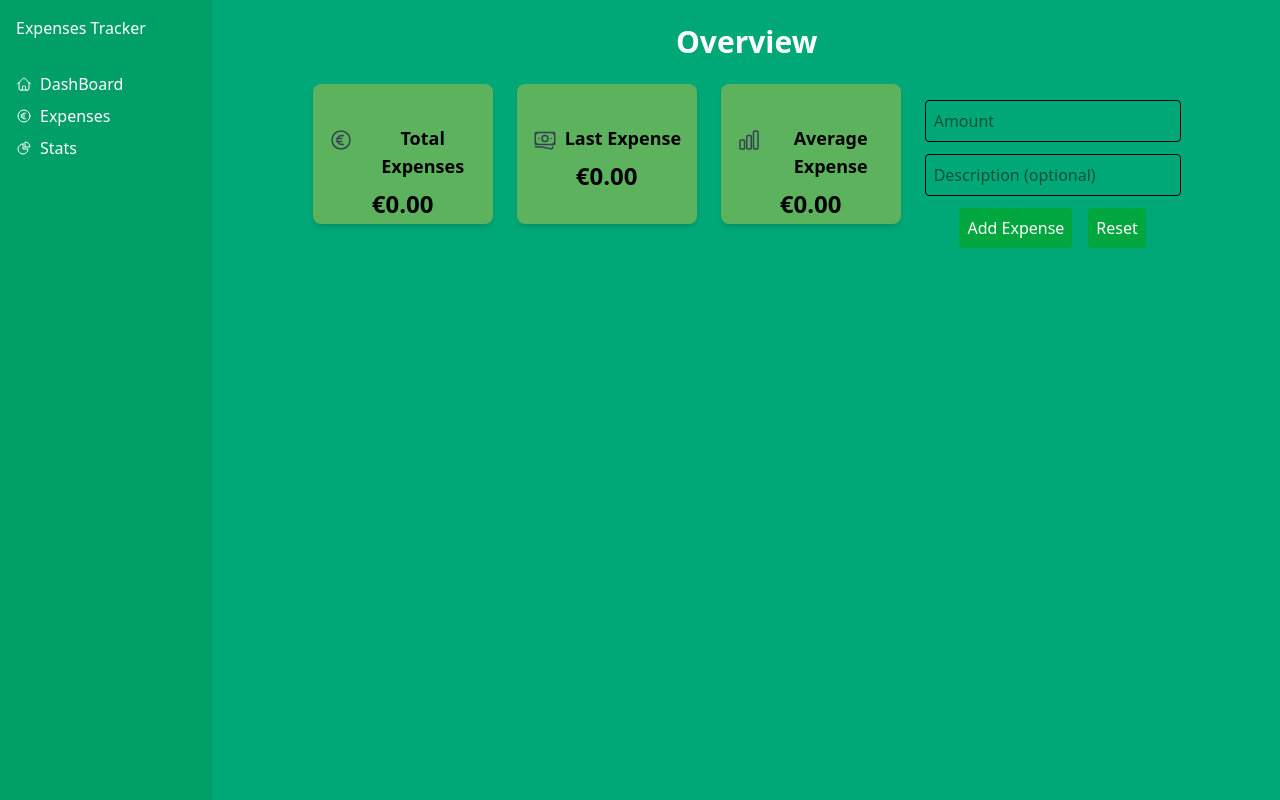
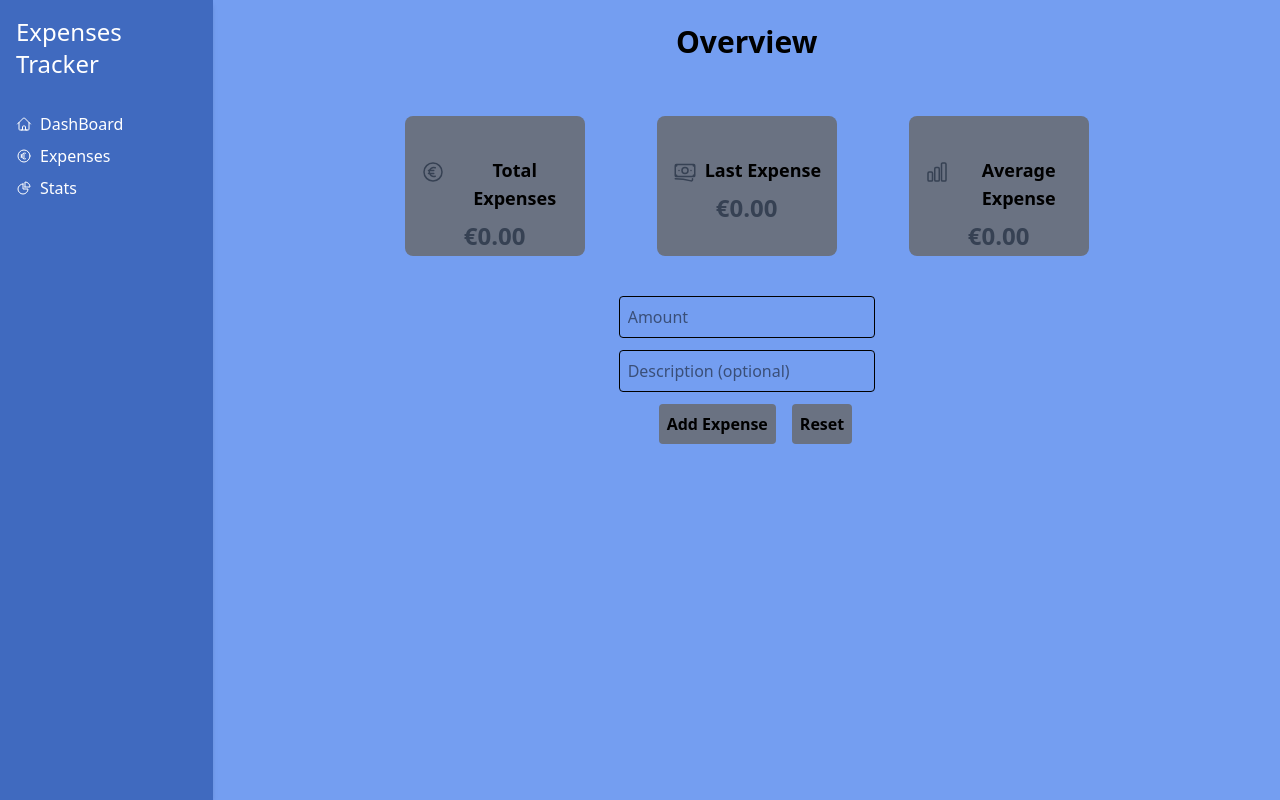
Before and after one commit to QDeinmaar/ReactWEbSite, a React (Vite) app: page /Dash in a window 1280 px wide. Built offline with nearby package versions, Linux system fonts and the light colour scheme.

Commit message:
finishing DashBoard

```diff
--- a/src/Component/Card.jsx
+++ b/src/Component/Card.jsx
@@ -1,12 +1,46 @@
 import React from "react";
 
 const Card = ({ title, value, icon }) => {
+
+  const getNumValue = () => {
+
+    const numberValue = value.replace('€', '').replace(',', '');
+    return parseFloat(numberValue) || 0;
+  };
+
+  const numberValue = getNumValue();
+
+  const BackGroundColor = () => {
+    if(numberValue < 0) {
+      return 'bg-red-500 hover:bg-red-600'
+    } else if(numberValue > 0) {
+      return 'bg-green-500 hover:bg-green-600'
+    } else { return 'bg-gray-500 hover:bg-gray-600' }
+  }
+
+  const TextColor = () => {
+
+    if(numberValue < 0) {
+      return 'text-red-700'
+    } else if (numberValue < 0) {
+      return 'text-green-700'
+    } else { return 'text-gray-700'}
+  }
+
+  const BorderColor = () => {
+    if(numberValue > 0 ) {
+      return 'border-red-300'
+    } else if (numberValue < 0) {
+      return 'border-green-300'
+    } else { return 'border-gray-300'}
+  }
+
   return (
-    <div className="bg-[#5cb25d] hover:bg-green-700 shadow-md rounded-lg p-2 w-45 h-35">
+    <div className={`${BackGroundColor()} ${BorderColor()} }shadow-md rounded-lg p-2 w-45 h-35 transition-colors duration-300`}>
      <div className="flex items-start"> {icon && <div className="mt-9 m-2">{icon}</div>}
      <h2 className="text-lg font-bold mt-8 mb-2">{title}</h2>
       </div>
-      <p className="text-2xl font-bold">{value}</p>
+      <p className={`text-2xl font-bold ${TextColor()}`}>{value}</p>
     </div>
   );
 };
--- a/src/Component/Cards.jsx
+++ b/src/Component/Cards.jsx
@@ -32,8 +32,8 @@ const Cards = () => {
   const totalExpenses = expenses.reduce((sum, e) => sum + e.amount, 0);
 
   return (
-    <div className="flex flex-row items-start gap-6 flex-wrap">
-
+    <div>
+      <div className="flex flex-row items-start gap-6 flex-wrap mt-8 space-x-12">
         <Card
           title="Total Expenses"
           value={`€${totalExpenses.toFixed(2)}`}
@@ -52,13 +52,15 @@ const Cards = () => {
           icon={<ChartBarIcon className="flex w-6 h-6 text-gray-700" />}
         />
 
-      <form onSubmit={newExpense} className="flex flex-col gap-3 mt-4 w-64">
+      </div>
+    <div className="grid place-items-center mt-10">
+      <form onSubmit={newExpense} className="flex flex-col gap-3  w-64">
         <input
           type="number"
           placeholder="Amount"
           value={amount}
           onChange={(e) => setAmount(e.target.value)}
-          className="border p-2 rounded w-full"
+          className="border rounded p-2 w-full"
           step="0.01"
         />
         <input
@@ -66,12 +68,12 @@ const Cards = () => {
           placeholder="Description (optional)"
           value={description}
           onChange={(e) => setDescription(e.target.value)}
-          className="border p-2 rounded w-full"
+          className="border rounded p-2 w-full"
         />
-        <div>
+        <div className="flex ml-10">
             <button
                 type="submit"
-                className="bg-green-600 text-white p-2 rounded hover:bg-green-700"
+                className="bg-gray-500 text-black font-bold p-2 rounded hover:bg-gray-600"
              >
                 Add Expense
             </button>
@@ -79,13 +81,14 @@ const Cards = () => {
             <button
                     type="button"
                     onClick={Resetexpense}
-                    className="ml-4 bg-green-600 text-white p-2 rounded hover:bg-green-700"
+                    className="ml-4 bg-gray-500 text-black font-bold p-2 rounded hover:bg-gray-600"
                 >
                 Reset
             </button>
         </div>
       </form>
   </div>
+    </div>
   );
 };
 
--- a/src/Component/DashBoard.jsx
+++ b/src/Component/DashBoard.jsx
@@ -1,31 +1,10 @@
-/*import React , {useState} from "react";
-import Cards from "./Cards";
-import Card from "./Card";
-
-const DashBoard = () => {
-
-    return(
-       <main style={{backgroundColor : '#00A877'}} className="w-full text-center">
-            <h1 className="text-white text-3xl font-bold mt-4">Overview</h1>
-
-            <div className="mt-6 flex justify-center w-full min-h-45">
-                <Cards />
-            </div>
-       </main>
-    );
-
-}
-
-
-export default DashBoard */
-
 import React from "react";
 import Cards from "./Cards";
 
 const DashBoard = () => {
   return (
-    <main style={{ backgroundColor: "#00A877" }} className="w-full min-h-screen text-center py-6">
-      <h1 className="text-white text-3xl font-bold mb-6">Overview</h1>
+    <main style={{ backgroundColor: "#749eF1" }} className="w-full min-h-screen text-center py-6">
+      <h1 className="text-black text-3xl font-bold mb-6">Overview</h1>
 
       <div className="flex justify-center w-full">
         <Cards />
--- a/src/Component/SideBar.jsx
+++ b/src/Component/SideBar.jsx
@@ -6,8 +6,8 @@ const Sidebar = () => {
 
     return (
 
-            <nav style={{backgroundColor : '#009F68'}} className="h-screen w-64 flex flex-col">
-                <h1 className="m-4 mb-8 text-white">Expenses Tracker</h1>
+            <nav style={{backgroundColor : '#406ABF'}} className="h-screen w-64 flex flex-col relative shadow-md">
+                <h1 className="m-4 mb-8 text-white text-2xl">Expenses Tracker</h1>
                 <div className="text-white flex flex-col items-start space-y-2 ml-4">
                     <Link to ='/Dash' className="flex hover:text-[#EFDFBB]"> <HomeIcon className="h-4 mr-2 mt-1"/> DashBoard</Link>
                     <Link to ='/Exp' className="flex hover:text-[#EFDFBB]"> <CurrencyEuroIcon className="h-4 mr-2 mt-1"/> Expenses</Link>
```
Lines whose indentation alone changed are shown as unchanged.
